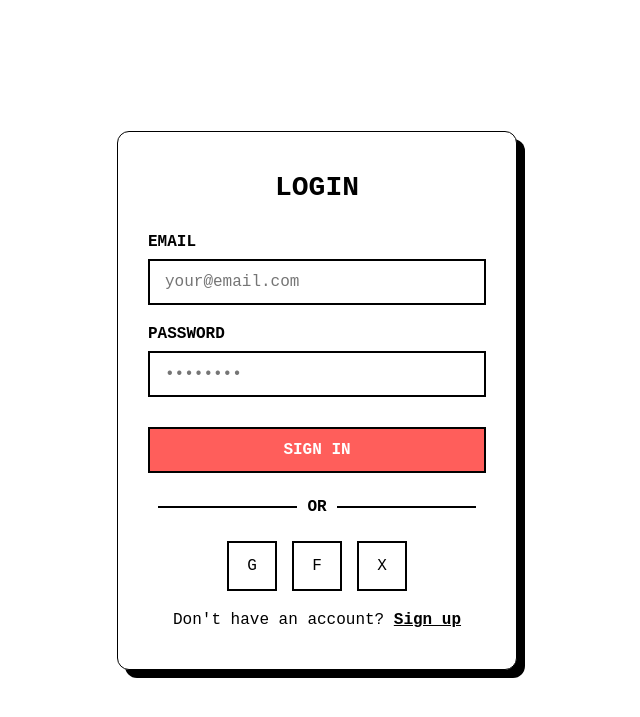
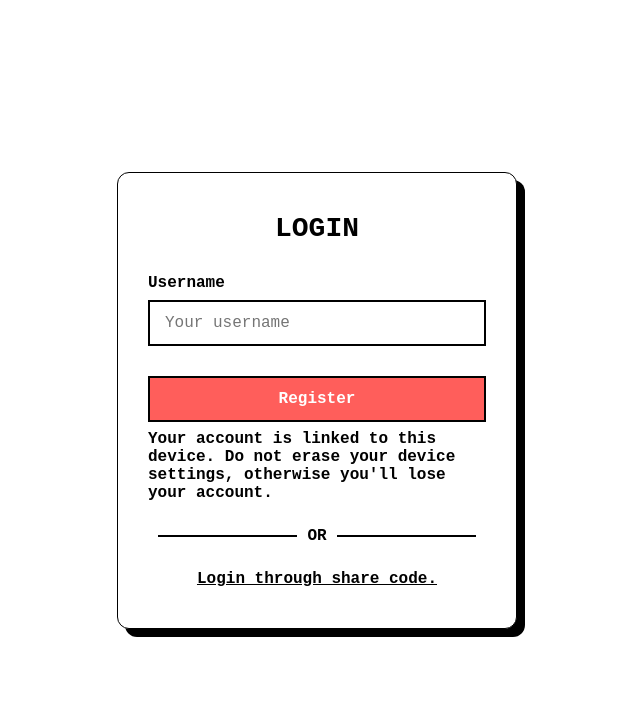
Before and after one commit to vdfink2014/mymessenger, a Flask app: page / in a window 1280 px wide. Shown: the top 717 px of the page, without its empty margins (323-963 px from the left). Run offline with Flask 3, Linux system fonts and the light colour scheme.

Commit message:
Editing the example

```diff
--- a/templates/index.html
+++ b/templates/index.html
@@ -146,6 +146,14 @@
             font-weight: bold;
             text-decoration: underline;
         }
+
+        .reminder {
+            display: block;
+            margin-top: 8px;
+            margin-bottom: 8px;
+            font-weight: bold;
+            color: var(--primary);
+        }
     </style>
 </head>
 <body>
@@ -153,27 +161,18 @@
         <h1>LOGIN</h1>
 
         <div class="input-group">
-            <label for="email">EMAIL</label>
-            <input type="email" id="email" placeholder="your@email.com">
+            <label for="email">Username</label>
+            <input type="email" id="email" placeholder="Your username">
         </div>
 
-        <div class="input-group">
-            <label for="password">PASSWORD</label>
-            <input type="password" id="password" placeholder="••••••••">
-        </div>
+        <button type="submit">Register</button>
 
-        <button type="submit">SIGN IN</button>
+        <label class="reminder">Your account is linked to this device. Do not erase your device settings, otherwise you'll lose your account.</label>
 
         <div class="divider">OR</div>
 
-        <div class="social-login">
-            <div class="social-btn">G</div>
-            <div class="social-btn">F</div>
-            <div class="social-btn">X</div>
-        </div>
-
         <div class="footer">
-            Don't have an account? <a href="#">Sign up</a>
+            <a href="sharecode">Login through share code.</a>
         </div>
     </div>
 </body>
```
